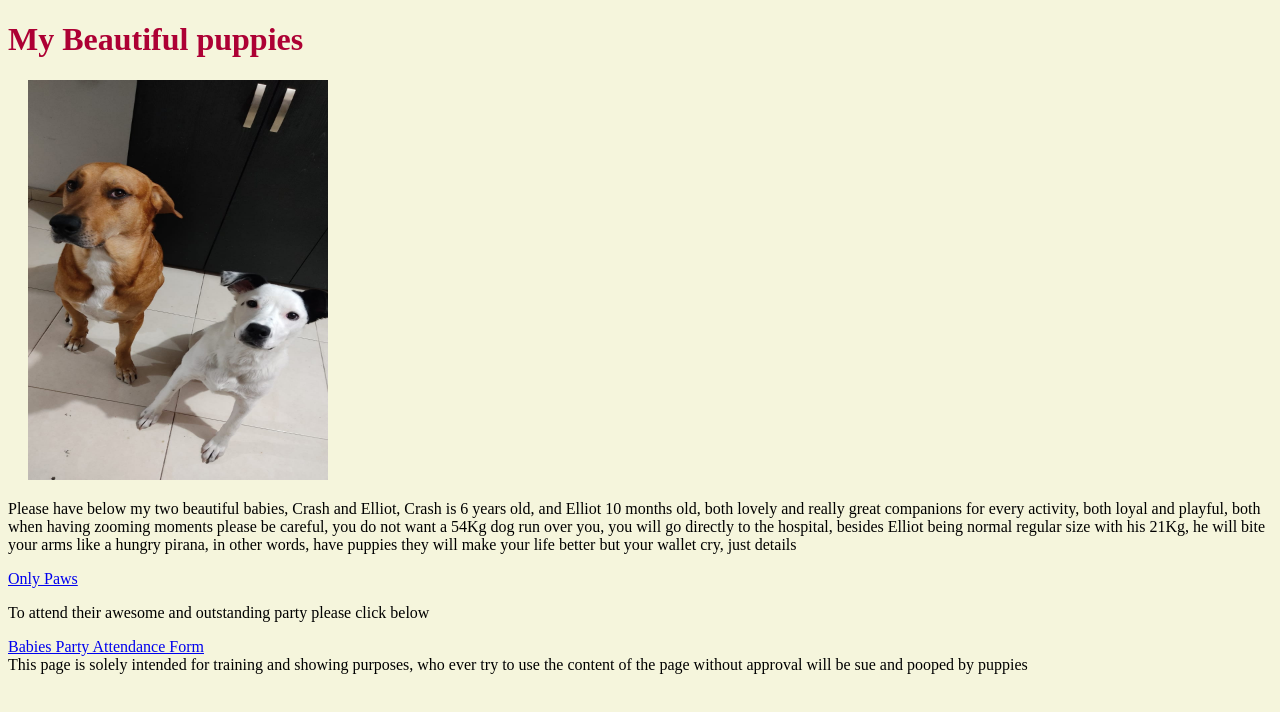
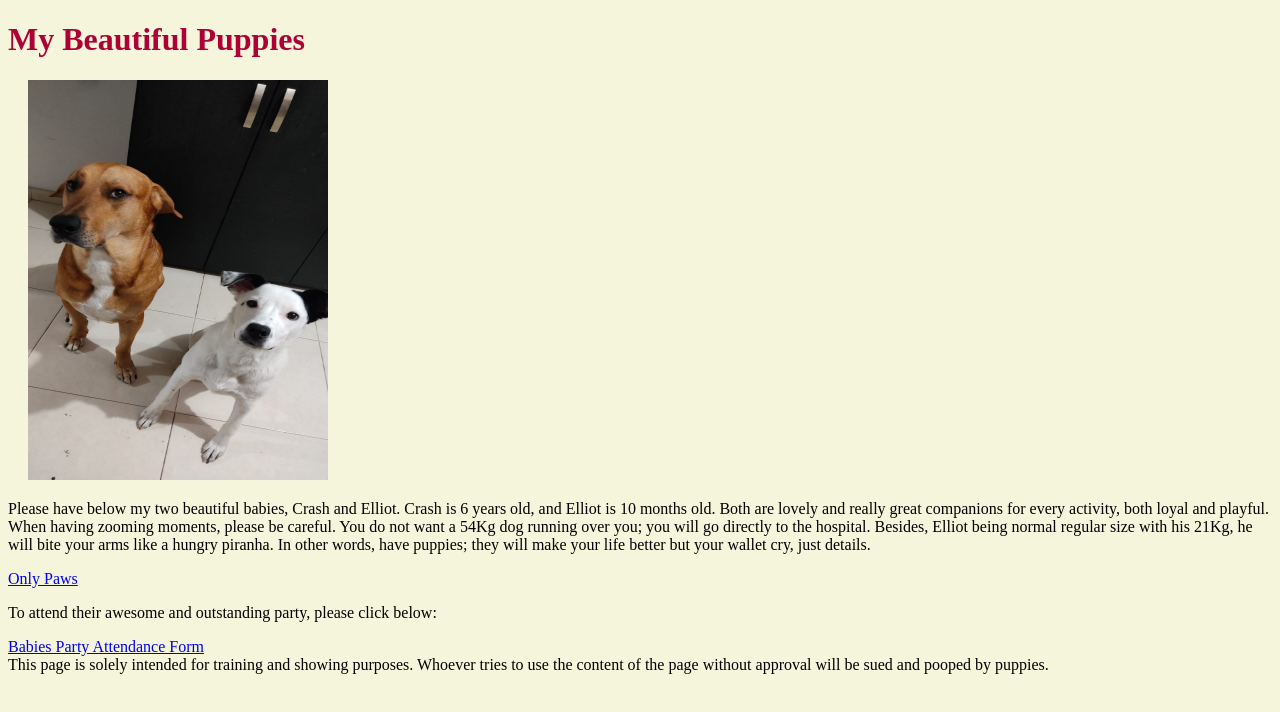
Before and after one commit to Exion19/Homework-Class--3---4, a plain HTML site: page index.html in a window 1280 px wide. Drawn offline with Linux system fonts and the light colour scheme.

Commit message:
Still not showing

```diff
--- a/index.html
+++ b/index.html
@@ -9,28 +9,27 @@
 
 <body>
     <header>
-        <h1 class="InitialTittle">My Beautiful puppies</h1>
+        <h1 class="InitialTittle">My Beautiful Puppies</h1>
     </header>
     <img class="img" src="Imagen de WhatsApp 2025-01-03 a las 12.27.01_6911d5fc.jpg" alt="">
 
     <p>
-        Please have below my two beautiful babies, Crash and Elliot, Crash is 6 years old, and Elliot 10 months old, both lovely and really great companions for every activity,
-        both loyal and playful, both when having zooming moments please be careful, you do not want a 54Kg dog run over you, you will go directly to the hospital,
-        besides Elliot being normal regular size with his 21Kg, he will bite your arms like a hungry pirana, in other words, have puppies they will make your life better but your wallet cry,
-        just details
+        Please have below my two beautiful babies, Crash and Elliot. Crash is 6 years old, and Elliot is 10 months old. Both are lovely and really great companions for every activity,
+        both loyal and playful. When having zooming moments, please be careful. You do not want a 54Kg dog running over you; you will go directly to the hospital.
+        Besides, Elliot being normal regular size with his 21Kg, he will bite your arms like a hungry piranha. In other words, have puppies; they will make your life better but your wallet cry,
+        just details.
     </p>
 
     <a href="./onlypaws.html">Only Paws</a>
 
     <p>
-        To attend their awesome and outstanding party please click below
+        To attend their awesome and outstanding party, please click below:
     </p>
 
     <a href="./Babiesparty.html">Babies Party Attendance Form</a>
 
-<br>
+    <br>
 
-<footer>This page is solely intended for training and showing purposes, who ever try to use the content of the page without approval will be sue and pooped by puppies</footer>
-
+    <footer>This page is solely intended for training and showing purposes. Whoever tries to use the content of the page without approval will be sued and pooped by puppies.</footer>
 </body>
 </html>
```
